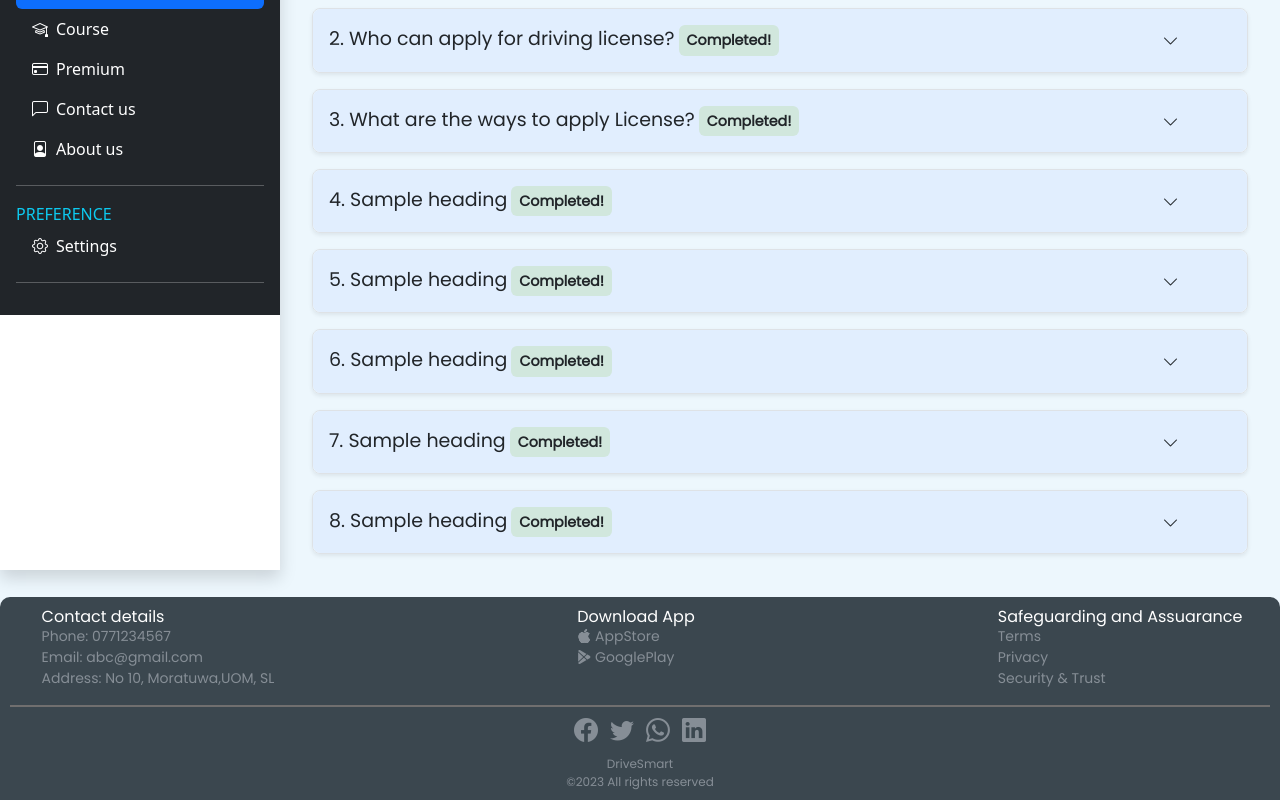
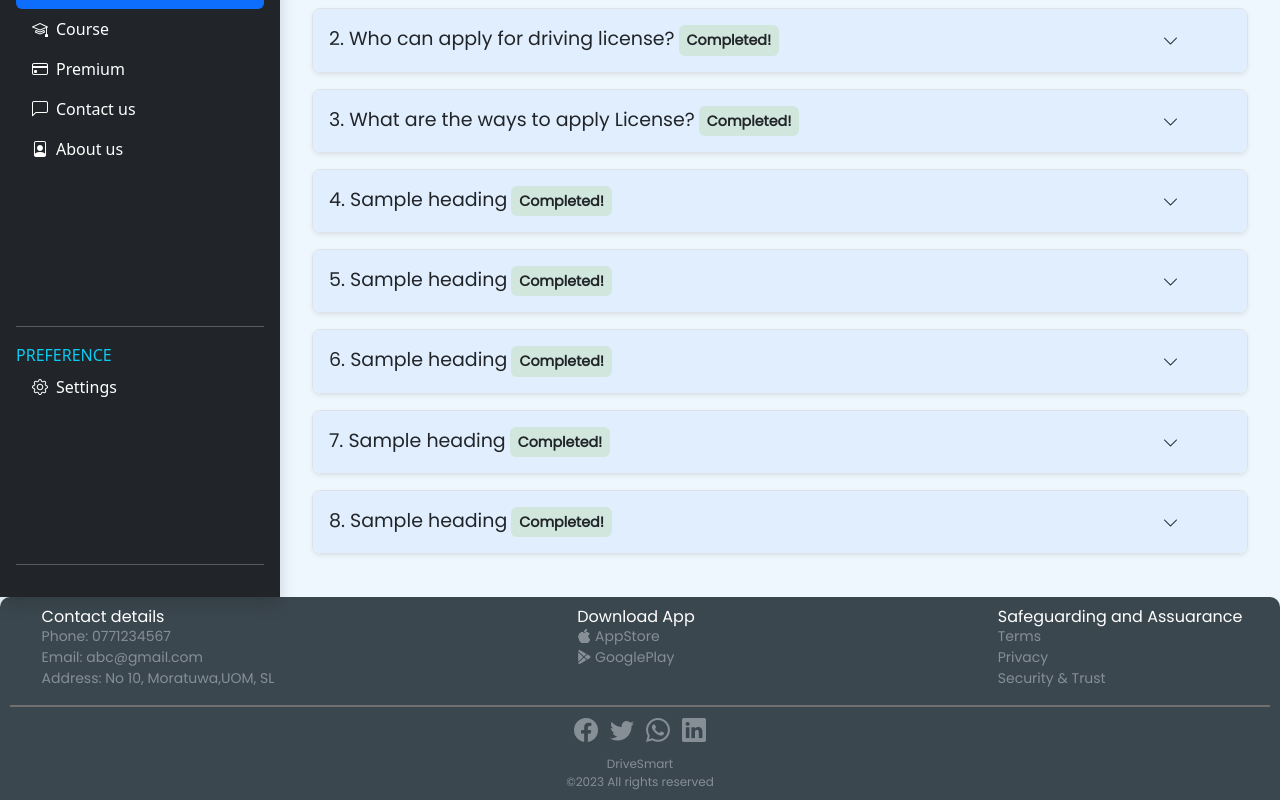
Before and after one commit to Luxshan2000/drivers-license-test-application, a React (Create React App) app in the folder webapp/: page /course in a window 1280 px wide. Shown: the part 259-1059 px from the top of the page. Built offline with nearby package versions, Linux system fonts and the light colour scheme.

Commit message:
offcanvas-update

```diff
--- a/webapp/src/assets/CSS/footerStyle.css
+++ b/webapp/src/assets/CSS/footerStyle.css
@@ -1,7 +1,4 @@
 .myFooter{
-    position: relative;
-    width: 100%;
-    bottom: 0;
     padding: 0.6em;
     box-sizing: border-box;
     margin: 0;
--- a/webapp/src/components/OffCanvasNavComponent.js
+++ b/webapp/src/components/OffCanvasNavComponent.js
@@ -4,7 +4,7 @@
 
 function OffCanvasNavComponent() {
   return (
-    <div className="d-flex  flex-column flex-shrink-0 p-3 text-bg-dark" style={{width: "280px"}}>
+    <div className="d-flex  flex-column flex-shrink-0 vh-100 p-3 text-bg-dark" style={{width: "280px"}}>
       <div className=''>
         <a href="/" className=" text-center d-flex align-items-center mb-3 mb-md-0 me-md-auto text-white text-decoration-none">
           <i style={{fontSize:"3em"}} class="bi w-100  bi-person-circle"/>
```
